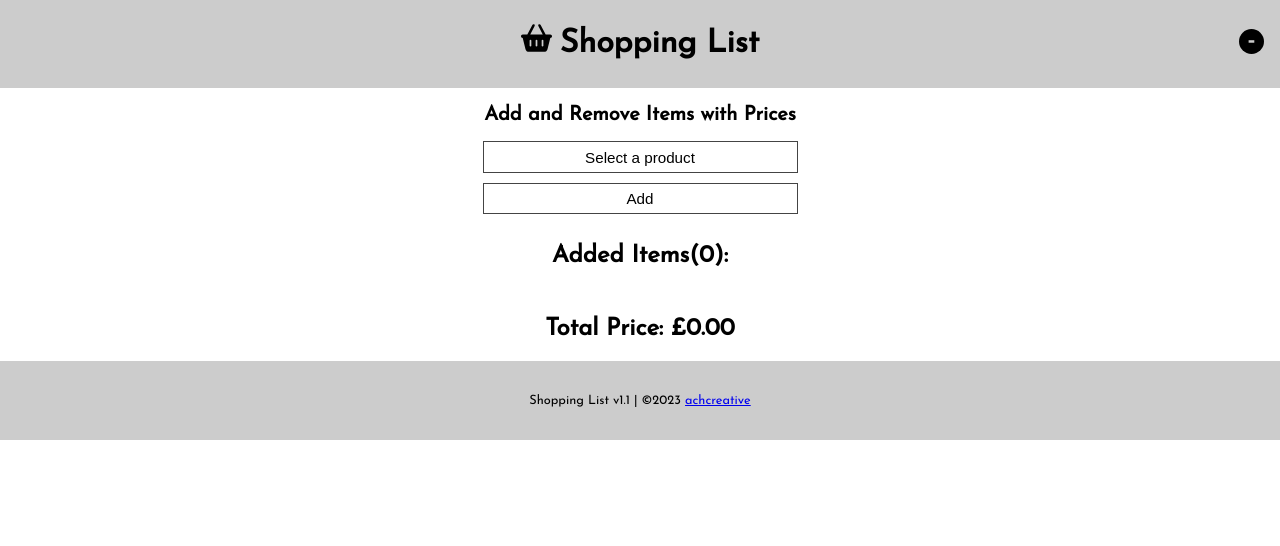
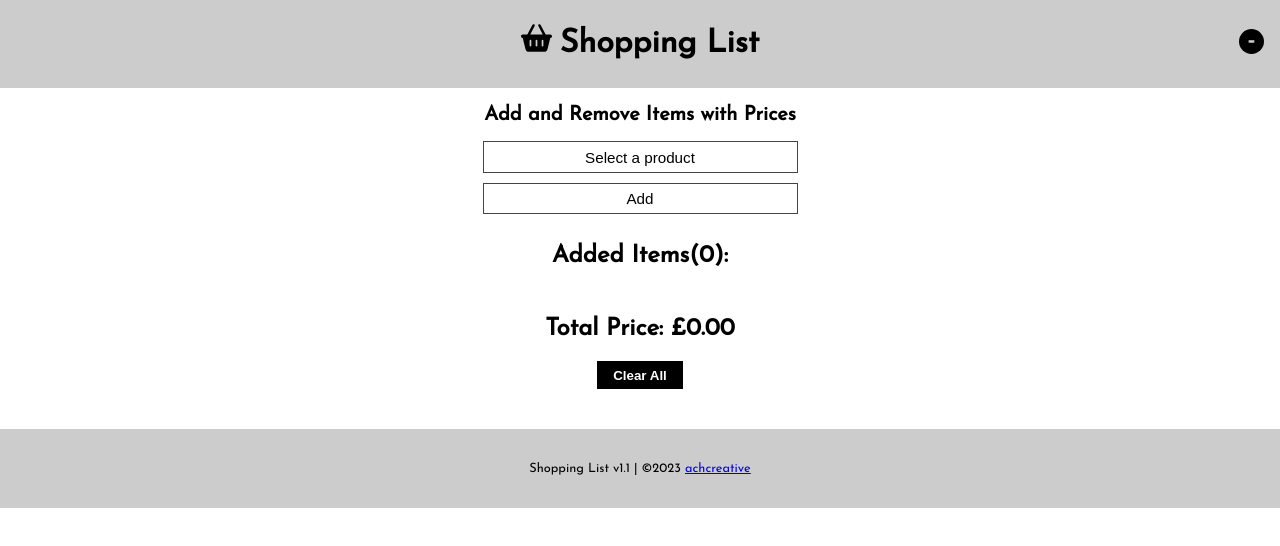
Before and after one commit to Hoseman/shopping-list-v5, a React (Create React App) app: page / in a window 1280 px wide. Shown: the top 546 px of the page. Built offline with nearby package versions, Linux system fonts and the light colour scheme.

Commit message:
add clear all button and add additional product to the list

```diff
--- a/src/App.js
+++ b/src/App.js
@@ -12,83 +12,84 @@ const products = [
   { id: 5, productName: 'Barbecue Sauce', price: 2.50 },
   { id: 6, productName: 'Battered Cod', price: 3.50 },
   { id: 7, productName: 'Bleach', price: 0.50 },
-  { id: 8, productName: 'Broccoli', price: 1.00 },
-  { id: 9, productName: 'Cabbage', price: 0.50 },
-  { id: 10, productName: 'Carrots', price: 0.50 },
-  { id: 11, productName: 'Chicken Strips', price: 2.00 },
-  { id: 12, productName: 'Chicken Chunks', price: 4.00 },
-  { id: 13, productName: 'Chips - Value Bag', price: 0.89 },
-  { id: 14, productName: 'Cider', price: 5.49 },
-  { id: 15, productName: 'Conditioner', price: 2.00 },
-  { id: 16, productName: 'Coconut Water - Pack Of 3', price: 6.00 },
-  { id: 17, productName: 'Coffee', price: 3.00 },
-  { id: 18, productName: 'Deli Wraps', price: 0.89 },
-  { id: 19, productName: 'Deodarant', price: 2.50 },
-  { id: 20, productName: 'Donuts', price: 1.00 },
-  { id: 21, productName: 'Dumplings', price: 3.50 },
-  { id: 22, productName: 'Feta Cheese - cubed', price: 2.50 },
-  { id: 23, productName: 'Fish Cakes', price: 1.50 },
-  { id: 24, productName: 'Florette Salad', price: 1.79 },
-  { id: 25, productName: 'Free From Cheese', price: 2.80 },
-  { id: 26, productName: 'Hoi-Sin', price: 1.50 },
-  { id: 27, productName: 'Honey', price: 0.79 },
-  { id: 28, productName: 'Horseradish Sauce', price: 0.89 },
-  { id: 29, productName: 'Kitched Towel', price: 1.50 },
-  { id: 30, productName: 'Lemon Grass', price: 0.50 },
-  { id: 31, productName: 'McCain Oven Chips', price: 3.50 },
-  { id: 32, productName: 'McCain French Fries', price: 3.50 },
-  { id: 33, productName: 'Mashed Potatoe', price: 1.50 },
-  { id: 34, productName: 'Mature Chedder - 2 pack', price: 4.00 },
-  { id: 35, productName: 'Mackeral Pate', price: 1.50 },
-  { id: 36, productName: 'Minced Beef', price: 4.00 },
-  { id: 37, productName: 'Milk - Long Life - Large Pack', price: 4.00 },
-  { id: 38, productName: 'Mouthwash - Corsodyl', price: 4.00 },
-  { id: 39, productName: 'Mouthwash - Value', price: 2.00 },
-  { id: 40, productName: 'Mushrooms', price: 1.50 },
-  { id: 41, productName: 'Nandos Lemon Marinade', price: 2.00 },
-  { id: 42, productName: 'Onions', price: 0.50 },
-  { id: 43, productName: 'Orange Juice - pack of 4', price: 3.50 },
-  { id: 44, productName: 'Paella Stir Fry', price: 1.89 },
-  { id: 45, productName: 'Party Sausages', price: 1.80 },
-  { id: 46, productName: 'Pasata', price: 0.45 },
-  { id: 47, productName: 'Pate - Pack Of 2', price: 1.60 },
-  { id: 48, productName: 'Pears', price: 0.70 },
-  { id: 49, productName: 'Philadephia Spread', price: 1.75},
-  { id: 50, productName: 'Pizza - Value', price: 1.89 },
-  { id: 51, productName: 'Pizza - Premium', price: 4.50 },
-  { id: 52, productName: 'Plums', price: 2.00 },
-  { id: 53, productName: 'Pork Stir Fry', price: 3.50 },
-  { id: 54, productName: 'Potato Crockets', price: 1.50 },
-  { id: 55, productName: 'Prawns (Frozen)', price: 3.30 },
-  { id: 56, productName: 'Quiche', price: 2.00 },
-  { id: 57, productName: 'Rice (4kg)', price: 5.00 },
-  { id: 58, productName: 'Rice (2kg)', price: 2.70 },
-  { id: 59, productName: 'Salad Creme', price: 0.70 },
-  { id: 60, productName: 'Spring Onions', price: 0.50 },
-  { id: 61, productName: 'Strawberries', price: 1.89 },
-  { id: 62, productName: 'Sausages - 2 pack', price: 5.00 },
-  { id: 63, productName: 'Salmon Fillets', price: 4.00 },
-  { id: 63, productName: 'Sandwiches Cheese/Onion x3', price: 4.50 },
-  { id: 64, productName: 'Shampoo', price: 2.00 },
-  { id: 65, productName: 'Shower Gel', price: 1.50 },
-  { id: 66, productName: 'Shortbread Biscuits', price: 1.00 },
-  { id: 67, productName: 'Sweets - Pack Of 3', price: 3.30 },
-  { id: 68, productName: 'Snickers', price: 1.59 },
-  { id: 69, productName: 'Sweet Chilli Sauce', price: 1.80 },
-  { id: 70, productName: 'Tartare Sauce', price: 0.50 },
-  { id: 71, productName: 'Tea Bags - value brand', price: 0.80 },
-  { id: 72, productName: 'Tomatoes', price: 0.89 },
-  { id: 73, productName: 'Toothpaste - Value', price: 0.89 },
-  { id: 74, productName: 'Toothpaste - Corsodyl', price: 3.50 },
-  { id: 75, productName: 'Toilet Paper', price: 3.50 },
-  { id: 76, productName: 'Tuna Steaks', price: 4.00 },
-  { id: 77, productName: 'Tuna Tins - pack of 4', price: 3.50 },
-  { id: 78, productName: 'Veg Frozen Birdseye', price: 2.40 },
-  { id: 79, productName: 'Washing Up Liquid', price: 0.89 },
-  { id: 80, productName: 'Walkers Cheese & Onions Crisps', price: 1.50 },
-  { id: 81, productName: 'Walkers Spicy Prawn Crisps', price: 1.50 },
-  { id: 82, productName: 'Wine - red/white', price: 5.50 },
-  { id: 83, productName: 'Yoghurt Activia 2 large packs', price: 8.00 },
+  { id: 8, productName: 'Bread - Sliced Loaf', price: 0.75 },
+  { id: 9, productName: 'Broccoli', price: 1.00 },
+  { id: 10, productName: 'Cabbage', price: 0.50 },
+  { id: 11, productName: 'Carrots', price: 0.50 },
+  { id: 12, productName: 'Chicken Strips', price: 2.00 },
+  { id: 13, productName: 'Chicken Chunks', price: 4.00 },
+  { id: 14, productName: 'Chips - Value Bag', price: 0.89 },
+  { id: 15, productName: 'Cider', price: 5.49 },
+  { id: 16, productName: 'Conditioner', price: 2.00 },
+  { id: 17, productName: 'Coconut Water - Pack Of 3', price: 6.00 },
+  { id: 18, productName: 'Coffee', price: 3.00 },
+  { id: 19, productName: 'Deli Wraps', price: 0.89 },
+  { id: 20, productName: 'Deodarant', price: 2.50 },
+  { id: 21, productName: 'Donuts', price: 1.00 },
+  { id: 22, productName: 'Dumplings', price: 3.50 },
+  { id: 23, productName: 'Feta Cheese - cubed', price: 2.50 },
+  { id: 24, productName: 'Fish Cakes', price: 1.50 },
+  { id: 25, productName: 'Florette Salad', price: 1.79 },
+  { id: 26, productName: 'Free From Cheese', price: 2.80 },
+  { id: 27, productName: 'Hoi-Sin', price: 1.50 },
+  { id: 28, productName: 'Honey', price: 0.79 },
+  { id: 29, productName: 'Horseradish Sauce', price: 0.89 },
+  { id: 30, productName: 'Kitched Towel', price: 1.50 },
+  { id: 31, productName: 'Lemon Grass', price: 0.50 },
+  { id: 32, productName: 'McCain Oven Chips', price: 3.50 },
+  { id: 33, productName: 'McCain French Fries', price: 3.50 },
+  { id: 34, productName: 'Mashed Potatoe', price: 1.50 },
+  { id: 35, productName: 'Mature Chedder - 2 pack', price: 4.00 },
+  { id: 36, productName: 'Mackeral Pate', price: 1.50 },
+  { id: 37, productName: 'Minced Beef', price: 4.00 },
+  { id: 38, productName: 'Milk - Long Life - Large Pack', price: 4.00 },
+  { id: 39, productName: 'Mouthwash - Corsodyl', price: 4.00 },
+  { id: 40, productName: 'Mouthwash - Value', price: 2.00 },
+  { id: 41, productName: 'Mushrooms', price: 1.50 },
+  { id: 42, productName: 'Nandos Lemon Marinade', price: 2.00 },
+  { id: 43, productName: 'Onions', price: 0.50 },
+  { id: 44, productName: 'Orange Juice - pack of 4', price: 3.50 },
+  { id: 45, productName: 'Paella Stir Fry', price: 1.89 },
+  { id: 46, productName: 'Party Sausages', price: 1.80 },
+  { id: 47, productName: 'Pasata', price: 0.45 },
+  { id: 48, productName: 'Pate - Pack Of 2', price: 1.60 },
+  { id: 49, productName: 'Pears', price: 0.70 },
+  { id: 50, productName: 'Philadephia Spread', price: 1.75},
+  { id: 51, productName: 'Pizza - Value', price: 1.89 },
+  { id: 52, productName: 'Pizza - Premium', price: 4.50 },
+  { id: 53, productName: 'Plums', price: 2.00 },
+  { id: 54, productName: 'Pork Stir Fry', price: 3.50 },
+  { id: 55, productName: 'Potato Crockets', price: 1.50 },
+  { id: 56, productName: 'Prawns (Frozen)', price: 3.30 },
+  { id: 57, productName: 'Quiche', price: 2.00 },
+  { id: 58, productName: 'Rice (4kg)', price: 5.00 },
+  { id: 59, productName: 'Rice (2kg)', price: 2.70 },
+  { id: 60, productName: 'Salad Creme', price: 0.70 },
+  { id: 61, productName: 'Spring Onions', price: 0.50 },
+  { id: 62, productName: 'Strawberries', price: 1.89 },
+  { id: 63, productName: 'Sausages - 2 pack', price: 5.00 },
+  { id: 64, productName: 'Salmon Fillets', price: 4.00 },
+  { id: 65, productName: 'Sandwiches Cheese/Onion x3', price: 4.50 },
+  { id: 66, productName: 'Shampoo', price: 2.00 },
+  { id: 67, productName: 'Shower Gel', price: 1.50 },
+  { id: 68, productName: 'Shortbread Biscuits', price: 1.00 },
+  { id: 69, productName: 'Sweets - Pack Of 3', price: 3.30 },
+  { id: 70, productName: 'Snickers', price: 1.59 },
+  { id: 71, productName: 'Sweet Chilli Sauce', price: 1.80 },
+  { id: 72, productName: 'Tartare Sauce', price: 0.50 },
+  { id: 73, productName: 'Tea Bags - value brand', price: 0.80 },
+  { id: 74, productName: 'Tomatoes', price: 0.89 },
+  { id: 75, productName: 'Toothpaste - Value', price: 0.89 },
+  { id: 76, productName: 'Toothpaste - Corsodyl', price: 3.50 },
+  { id: 77, productName: 'Toilet Paper', price: 3.50 },
+  { id: 78, productName: 'Tuna Steaks', price: 4.00 },
+  { id: 79, productName: 'Tuna Tins - pack of 4', price: 3.50 },
+  { id: 80, productName: 'Veg Frozen Birdseye', price: 2.40 },
+  { id: 81, productName: 'Washing Up Liquid', price: 0.89 },
+  { id: 82, productName: 'Walkers Cheese & Onions Crisps', price: 1.50 },
+  { id: 83, productName: 'Walkers Spicy Prawn Crisps', price: 1.50 },
+  { id: 84, productName: 'Wine - red/white', price: 5.50 },
+  { id: 85, productName: 'Yoghurt Activia 2 large packs', price: 8.00 },
 
 
 ];
--- a/src/components/ProductList.js
+++ b/src/components/ProductList.js
@@ -113,6 +113,22 @@ class ProductList extends Component {
   };
 
 
+
+  handleClearAll = () => {
+    // Show a confirmation dialog
+    if (window.confirm('Are you sure you want to delete everything?')) {
+      // Clear all products and local storage
+      this.setState({
+        selectedProduct: null,
+        totalPrice: 0,
+        selectedProductsList: [],
+        isContentVisible: true,
+      });
+      localStorage.removeItem('productListState');
+    }
+  };
+
+
   render() {
     //const buttonClass = this.state.isActive ? 'inactive-button' : 'active-button';
     const { products } = this.props;
@@ -177,6 +193,12 @@ class ProductList extends Component {
           <h2>Total Price: £{totalPrice.toFixed(2)}</h2>
         </div>
 
+        <div>
+          <button className={styles.clearAllButton} onClick={this.handleClearAll}>
+            Clear All
+          </button>
+        </div>
+
     </>
     );
   }
--- a/src/style.module.css
+++ b/src/style.module.css
@@ -250,3 +250,11 @@ body {
     text-align: center;
     float: left;
 }
+.clearAllButton {
+    margin-bottom: 2.5rem;
+    background: black;
+    border: 0;
+    color: white;
+    padding: 0.4rem 1rem;
+    font-weight: bold;
+}
```
